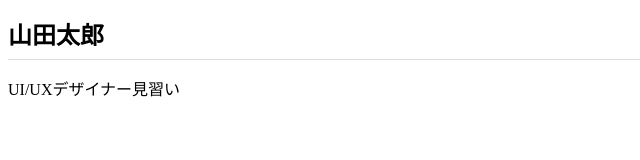
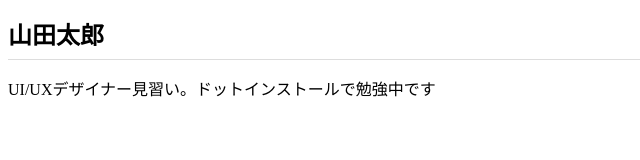
Before and after one commit to odanngo/dotinstall.github.io, a plain HTML site: page index.html in a window 1280 px wide. Shown: the whole page, without its empty margins (0-640 px from the left). Drawn offline with Linux system fonts and the light colour scheme.

Commit message:
Add files via upload

```diff
--- a/index.html
+++ b/index.html
@@ -7,6 +7,6 @@
   </head>
   <body>
     <h1>山田太郎</h1>
-    <p>UI/UXデザイナー見習い</p>
+    <p>UI/UXデザイナー見習い。ドットインストールで勉強中です </p>
   </body>
 </html>
```
